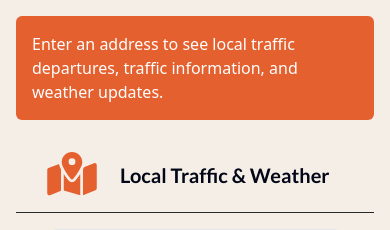
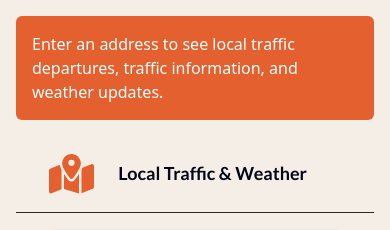
Before and after one commit to MegumiOhara/Group_TransportWeather_Dashboard, a React (Vite) app in the folder client/: page / in a window 390 px wide. Shown: the top 230 px of the page. Built offline with nearby package versions, Linux system fonts and the light colour scheme.

Commit message:
edit title to fit. added name in input field

```diff
--- a/client/src/components/Address.tsx
+++ b/client/src/components/Address.tsx
@@ -43,11 +43,11 @@ function AddressInput({ onGeocode, onError }: AddressInputProps) {
       <div className="w-full h-full pb-2 bg-custom-bg .box-border flex flex-col items-center overflow-x-hidden">
          <div className="w-full box-border font-lato px-5 pt-4 flex content-evenly items-center justify-evenly sm:justify-normal sm:p-3 md:grid grid-cols-6">
             <img
-               className="w-[50px] h-[44px] mr-3 md:w-[105px] md:h-[93px] md:col-start-1 justify-self-end md:mt-5"
+               className="w-[45px] h-[44px] mr-3 md:w-[105px] md:h-[93px] md:col-start-1 justify-self-end md:mt-5"
                src={mapImg}
                alt="logo"
             />
-            <h1 className="text-[20px] md:text-[32px] text-slate-950 font-bold w-[223px] h-[28px] md:col-start-3 justify-self-end md:mr-5 ">
+            <h1 className="text-[18px] text-slate-950 font-bold w-[223px] h-[28px] md:text-[32px] md:col-start-3 justify-self-end md:mr-5">
                <span className="block sm:hidden">Local Traffic & Weather</span>
                <span className="hidden sm:block w-[513px] h-[45px]">
                   {" "}
@@ -72,6 +72,7 @@ function AddressInput({ onGeocode, onError }: AddressInputProps) {
                <input
                   className="w-full text-xs rounded py-2 px-3 leading-tight focus:outline-none focus:shadow-outline border bg-white border-transparent"
                   type="text"
+                  name= "address"
                   value={address}
                   onChange={handleAddressChange} //handle user input changes.
                   placeholder="Enter your address..."
```
